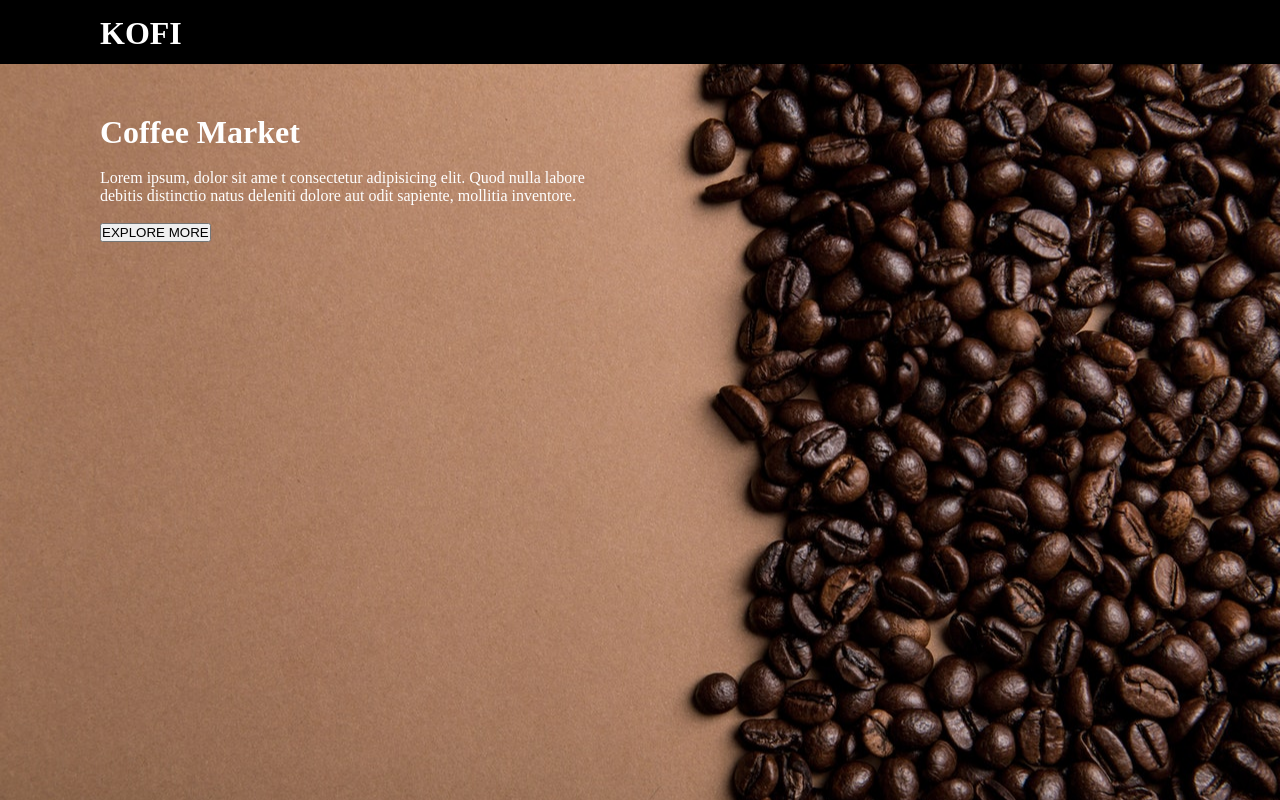
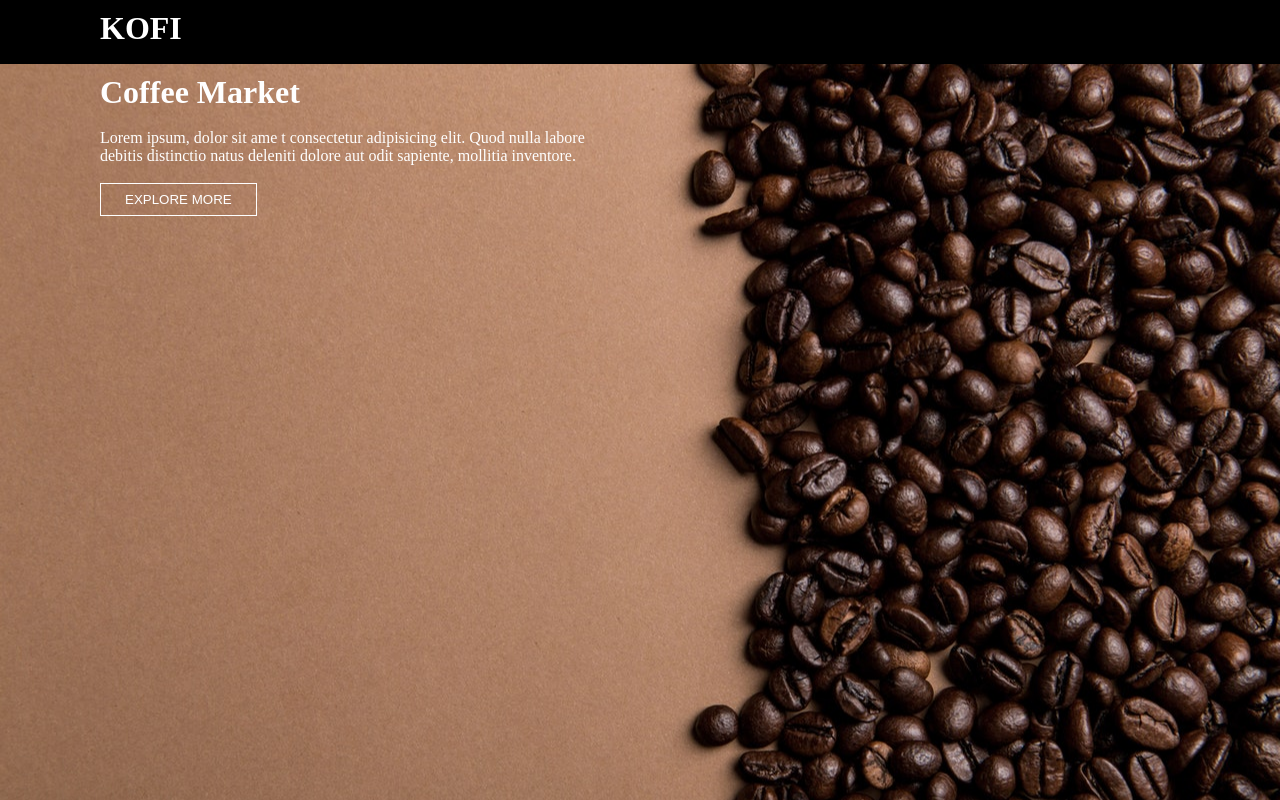
Before and after one commit to Mohammed4371/Coffee-Market, a plain HTML site: page index.html in a window 1280 px wide. Drawn offline with Linux system fonts and the light colour scheme.

Commit message:
Fourth Assignment

```diff
--- a/index.html
+++ b/index.html
@@ -1,5 +1,6 @@
 <!DOCTYPE html>
 <html lang="en">
+
 <head>
     <meta charset="UTF-8">
     <meta http-equiv="X-UA-Compatible" content="IE=edge">
@@ -7,15 +8,16 @@
     <title>Document</title>
     <link rel="stylesheet" href="style.css">
 </head>
+
 <body>
-<div class="Kofi">
-  <h1>Kofi</h1>
-</div>
-<div class="Coffee">
-  <h1>Coffee Market</h1>  <br>
- <p>Lorem ipsum, dolor sit ame t consectetur adipisicing elit. Quod nulla  labore <br>
-   debitis distinctio natus deleniti dolore aut odit sapiente, mollitia inventore. </p> <br>
-       <button  class="button">EXPLORE MORE</button>
-</div>
+    <div class="Kofi">
+        <h1>KOFI</h1>
+    </div>
+    <div class="Coffee">
+        <h1>Coffee Market</h1> <br>
+        <p>Lorem ipsum, dolor sit ame t consectetur adipisicing elit. Quod nulla labore <br>
+            debitis distinctio natus deleniti dolore aut odit sapiente, mollitia inventore. </p> <br>
+        <button>EXPLORE MORE</button>
+    </div>
 </body>
 </html>
--- a/style.css
+++ b/style.css
@@ -1,40 +1,99 @@
 *{
-margin: 0%;
-padding:0%;
-box-sizing: border-box;
+    margin: 0%;
+    padding:0%;
+    box-sizing: border-box;
 }
-
-
-
-
 .Kofi{
     background-color: black;
     color: white;
-    text-transform:uppercase;
     height: 4rem;
-    padding-left: 100px;
-    padding-top: 15px;
-
-
-
-
-
-
-
+    padding: 10px 10px 10px 20px;
 }
 .Coffee{
-    background-image: url("./hero-bcg.jpg") ;
-    height:calc(100vh - 4rem);
+color: white;
+background: url(./hero-bcg.jpg);
+height: calc(100vh - 4rem);
+width: 100vw;
+padding: 20px;
+background-size: cover;
+background-position:center;
+background-image: linear-gradient(brown);
+}
+button{
+    background-color: transparent;
+    color: white;
+  border: 1px solid white;
+  padding: 8px 24px 8px 24px;
+}
+@media only screen and (min-width:768px){
+    *{
+        margin: 0%;
+        padding:0%;
+        box-sizing: border-box;
+    }
+    .Kofi{
+        background-color: black;
+        color: white;
+        height: 4rem;
+       padding-top: 10px;
+       padding-bottom: 10px;
+       padding-left: 60px;
+       padding-right: 100px;
+    }
+    .Coffee{
+    color: white;
+    background: url(./hero-bcg.jpg);
+    height: calc(100vh - 4rem);
+    width: 100vw;
+    padding: 20px;
     background-size: cover;
-    background-position: center;
-    background-repeat: no-repeat;
-    background-attachment: fixed;
+    background-position:center;
+    background-image: linear-gradient(brown);
+    padding-top: 10px;
+       padding-bottom: 10px;
+       padding-left: 60px;
+       padding-right: 100px;
+    }
+    button{
+        background-color: transparent;
+        color: white;
+      border: 1px solid white;
+      padding: 8px 24px 8px 24px;
+    }
+}
+@media only screen and (Min-width:1024px){
+    *{
+        margin: 0%;
+        padding:0%;
+        box-sizing: border-box;
+    }
+    .Kofi{
+        background-color: black;
+        color: white;
+        height: 4rem;
+       padding-top: 10px;
+       padding-bottom: 10px;
+       padding-left: 100px;
+       padding-right: 100px;
+    }
+    .Coffee{
     color: white;
-    padding-left: 100px;
-    padding-top: 50px;
-
-
+    background: url(./hero-bcg.jpg);
+    height: calc(100vh - 4rem);
+    width: 100vw;
+    padding: 20px;
+    background-size: cover;
+    background-position:center;
+    background-image: linear-gradient(brown);
+    padding-top: 10px;
+       padding-bottom: 10px;
+       padding-left: 100px;
+       padding-right: 100px;
+    }
+    button{
+        background-color: transparent;
+        color: white;
+      border: 1px solid white;
+      padding: 8px 24px 8px 24px;
+    }
 }
-.button{
-    transform-origin: 10px;
-}
```
